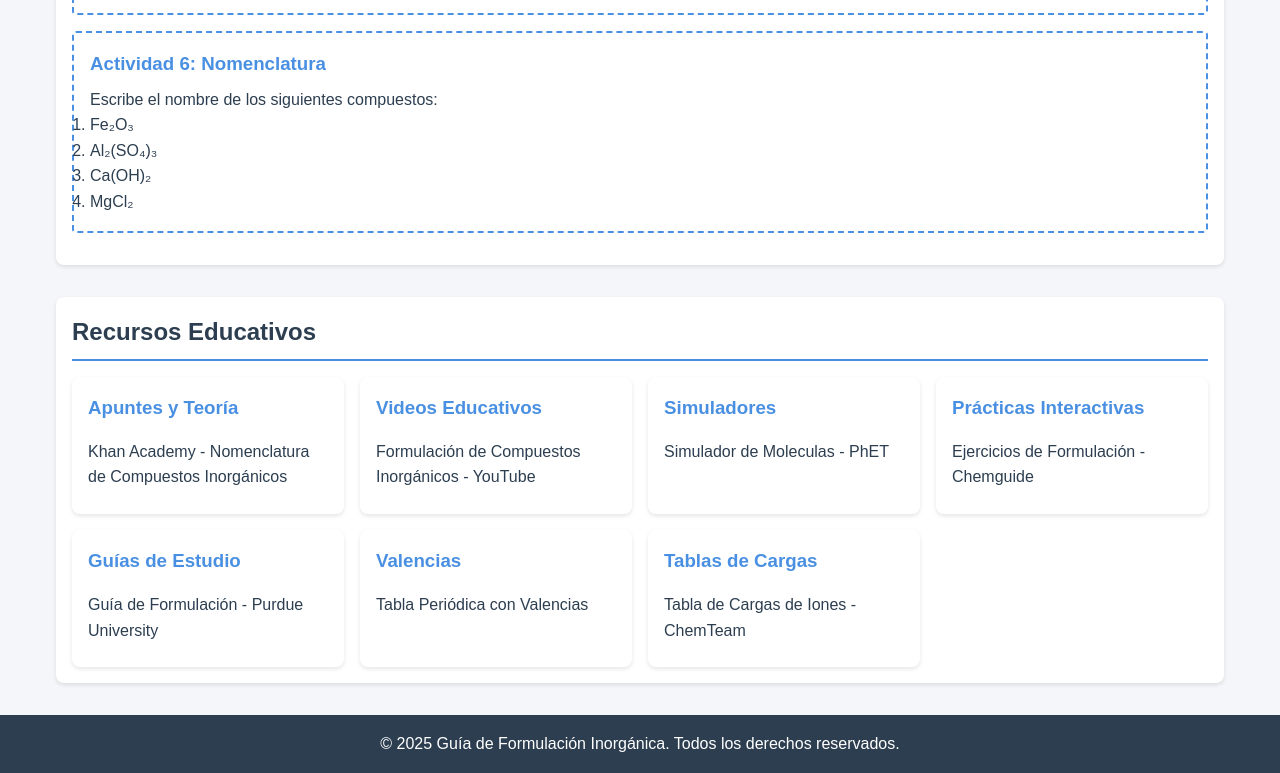
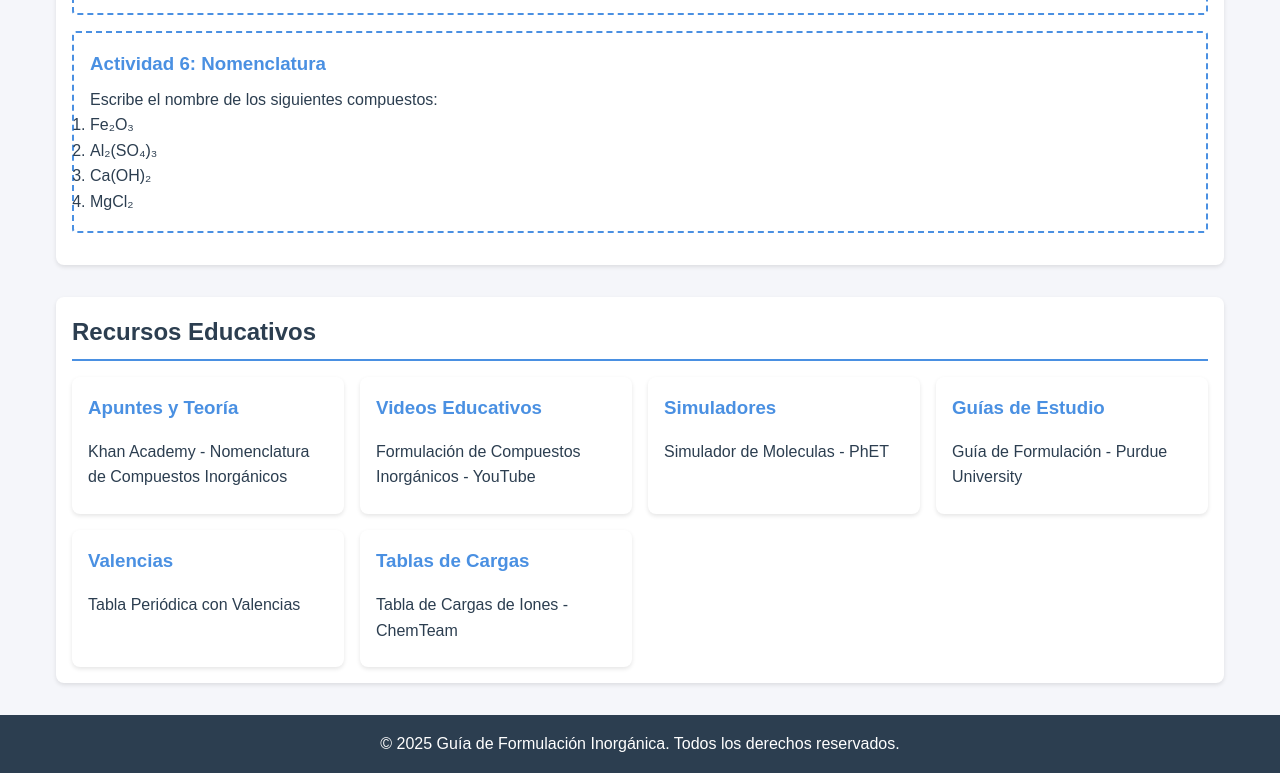
Before and after one commit to Antonio1Montecalpe/Web-Formulacion-Inorganica, a plain HTML site: page index.html in a window 1280 px wide. Shown: the part 4528-5301 px from the top of the page. Drawn offline with Linux system fonts and the light colour scheme.

Commit message:
Update index.html

```diff
--- a/index.html
+++ b/index.html
@@ -410,10 +410,6 @@
                     <a href="https://phet.colorado.edu/sims/html/build-a-molecule/latest/build-a-molecule_es.html" target="_blank">Simulador de Moleculas - PhET</a>
                 </div>
                 <div class="recurso">
-                    <h3>Prácticas Interactivas</h3>
-                    <a href="https://www.chemguide.co.uk/inorganic/ions/formulas.html" target="_blank">Ejercicios de Formulación - Chemguide</a>
-                </div>
-                <div class="recurso">
                     <h3>Guías de Estudio</h3>
                     <a href="https://www.chem.purdue.edu/gchelp/howtosolveit/formulas.html" target="_blank">Guía de Formulación - Purdue University</a>
                 </div>
```
